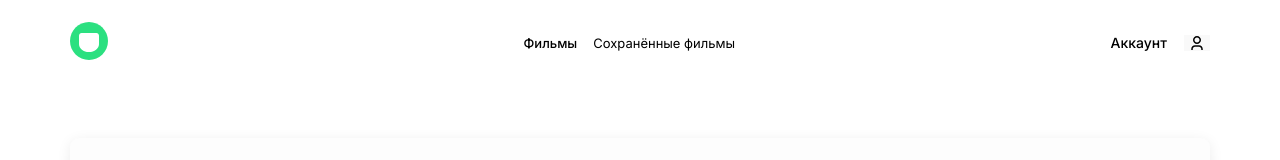
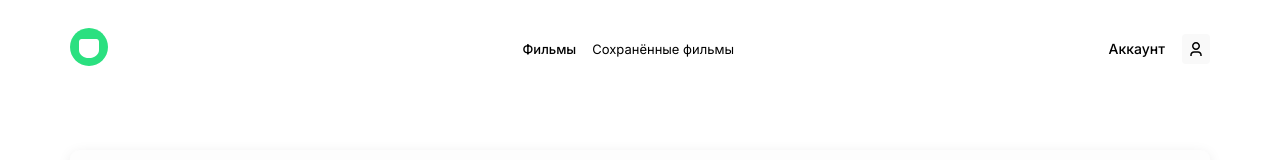
Before and after one commit to madwizz/movies-explorer-frontend, a React app: page /movies in a window 1280 px wide. Shown: the top 160 px of the page. Built offline with nearby package versions, Linux system fonts and the light colour scheme.

Commit message:
logo & promo fixes

```diff
--- a/src/components/Header/Header.css
+++ b/src/components/Header/Header.css
@@ -94,6 +94,34 @@
   padding: 0;
 }
 
+.header__profile-wrap_text {
+  font-family: 'Inter', Arial, Helvetica, sans-serif;
+  font-style: normal;
+  font-weight: 500;
+  font-size: 14px;
+  line-height: 16px;
+  display: flex;
+  align-items: center;
+  color: #000000;
+  text-decoration: none;
+}
+
+.header__profile-wrap_box {
+  background-color: #F9F9F9;
+  max-width: 26px;
+  max-height: 30px;
+  display: flex;
+  align-items: center;
+  justify-content: center;
+  border-radius: 4px;
+  padding: 8px;
+}
+
+.header__profile-wrap_icon {
+  max-width: 12px;
+  max-height: 14px;
+}
+
 @media screen and (max-width: 768px) {
   .header {
     margin: 21px 30px 41px 30px;
@@ -141,23 +169,3 @@
     display: none;
   }
 }
-
-.header__profile-wrap_text {
-  font-family: 'Inter', Arial, Helvetica, sans-serif;
-  font-style: normal;
-  font-weight: 500;
-  font-size: 14px;
-  line-height: 16px;
-  display: flex;
-  align-items: center;
-  color: #000000;
-  text-decoration: none;
-}
-
-.header__profile_wrap_box {
-  background-color: #F9F9F9;
-  width: 26px;
-  display: flex;
-  align-items: center;
-  justify-content: center;
-}
--- a/src/components/Header/Header.js
+++ b/src/components/Header/Header.js
@@ -42,8 +42,8 @@
           </ul>
           <ul className='header__profile-wrap'>
             <Link to='/profile' className='header__profile-wrap_text'>Аккаунт</Link>
-            <Link to='/profile' className='header__profile_wrap_box'>
-              <img className='header__profile_wrap_icon' src={profileIcon} alt='Profile icon link'/>
+            <Link to='/profile' className='header__profile-wrap_box'>
+              <img className='header__profile-wrap_icon' src={profileIcon} alt='Profile icon link'/>
             </Link>
           </ul>
         </React.Fragment>
--- a/src/components/Promo/Promo.css
+++ b/src/components/Promo/Promo.css
@@ -16,6 +16,8 @@
   text-align: center;
   letter-spacing: -0.04em;
   color: #000000;
+  max-width: 730px;
+  max-height: 116px;
 }
 
 @media screen and (max-width: 768px) {
@@ -25,6 +27,8 @@
   .promo__title {
     font-size: 40px;
     line-height: 52px;
+    max-width: 680px;
+    max-height: 104px;
   }
 }
 
```
